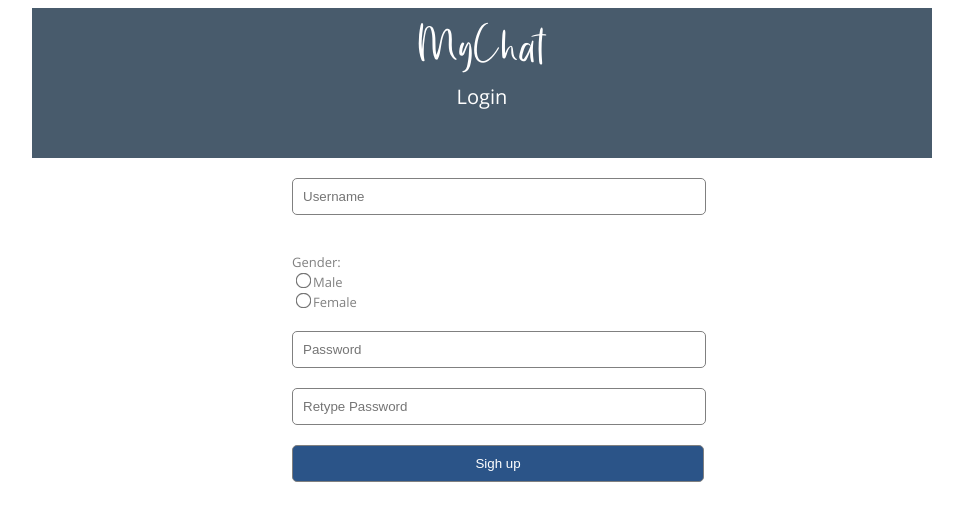
After one commit to ypmk/JavaSpringMVCMySQLShop, a PHP site: page /signup.php in a window 1280 px wide. The commit adds this page. Shown: the top 521 px of the page, without its empty margins (158-1121 px from the left). Run offline with PHP 8.4, Linux system fonts and the light colour scheme.

Commit message:
Добавлена станица signup

```diff
--- /dev/null
+++ b/signup.php
@@ -0,0 +1,33 @@
+<!DOCTYPE html>
+<html lang="en">
+<head>
+    <meta charset="UTF-8">
+    <meta name="viewport" content="width=device-width, initial-scale=1.0">
+    <title>MyChattttt</title>
+    <link rel="stylesheet" href="style_signup.css">
+</head>
+<body>
+    <div id="wrapper_signup">
+
+        <div id="header">
+            MyChat
+            <div style="font-size:20px; font-family:myFont;">Login</div>
+            <br>
+        </div>
+        <form>
+            <input type="text" name="username" placeholder="Username"><br>
+            <div style="padding:10px;">
+                <br>Gender:<br>
+                <input type="radio" name="gender">Male<br>
+                <input type="radio" name="gender">Female<br>
+            </div>
+            <input type="password" name="password" placeholder="Password"><br>
+            <input type="password" name="password2" placeholder="Retype Password"><br>
+            <input type="submit" value="Sigh up"><br>
+
+        </form>
+
+
+    </div>
+</body>
+</html>
--- /dev/null
+++ b/style_signup.css
@@ -0,0 +1,58 @@
+@font-face{
+    font-family: headFont;
+    src:url(ui/fonts/Summer-Vibes-OTF.otf);
+}
+
+@font-face{
+    font-family: myFont;
+    src:url(ui/fonts/OpenSans-Regular.ttf);
+}
+
+
+#wrapper_signup{
+    max-width: 900px;
+    min-height: 500px;
+    margin: auto;
+    color: grey;
+    font-family: myFont;
+    font-size: 13px;
+}
+
+form{
+    margin: auto;
+    padding: 10px;
+    width: 100%;
+    max-width: 400px;
+}
+
+
+input[type=text], input[type=password], input[type=submit]{
+    padding: 10px;
+    margin: 10px;
+    width: 98%;
+    border-radius: 5px;
+    border: solid 1px grey;
+
+}
+
+input[type=submit]{
+    width: 103%;
+    cursor: pointer;
+    background-color: #2b5488;
+    color: white;
+}
+
+input[type=radio]{
+    transform:scale(1.2);
+    cursor: pointer;
+}
+
+#header{
+    background-color: #485b6c;
+    height: 150px;
+    font-size: 40px;
+    text-align: center;
+    font-family: headFont;
+    width: 100%;
+    color: white;
+}
```
Also changed, not shown: style.css (line endings or trailing spaces).
